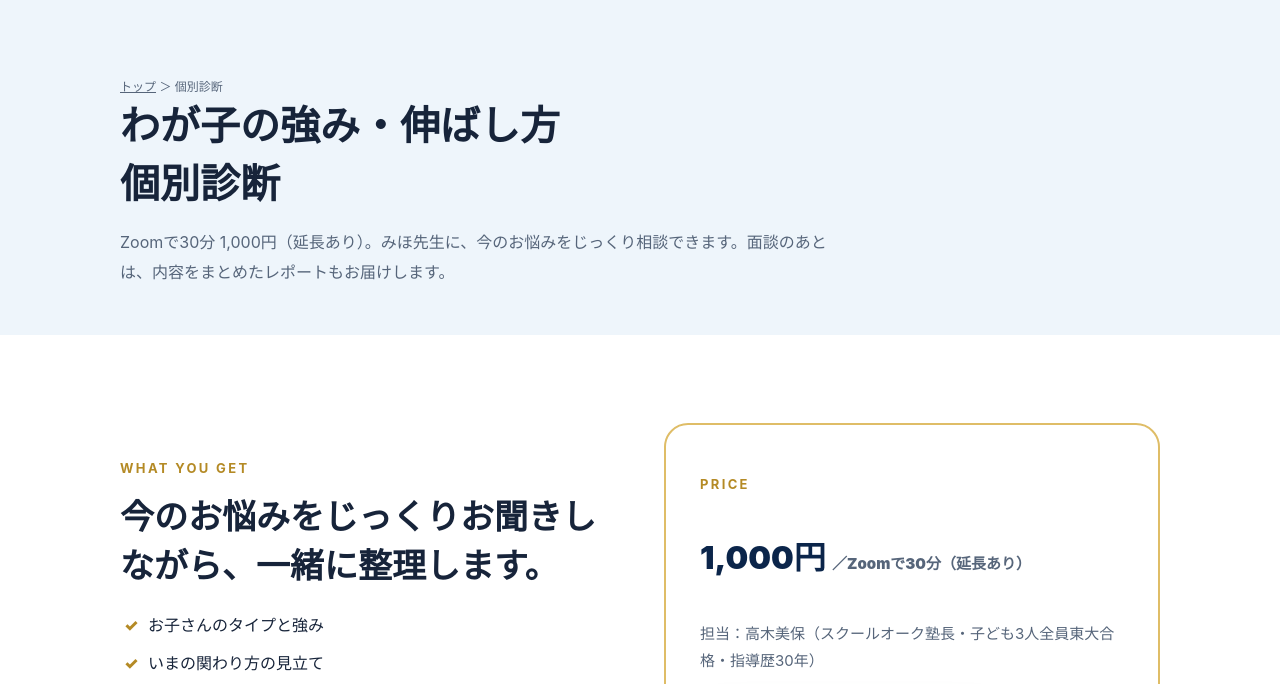
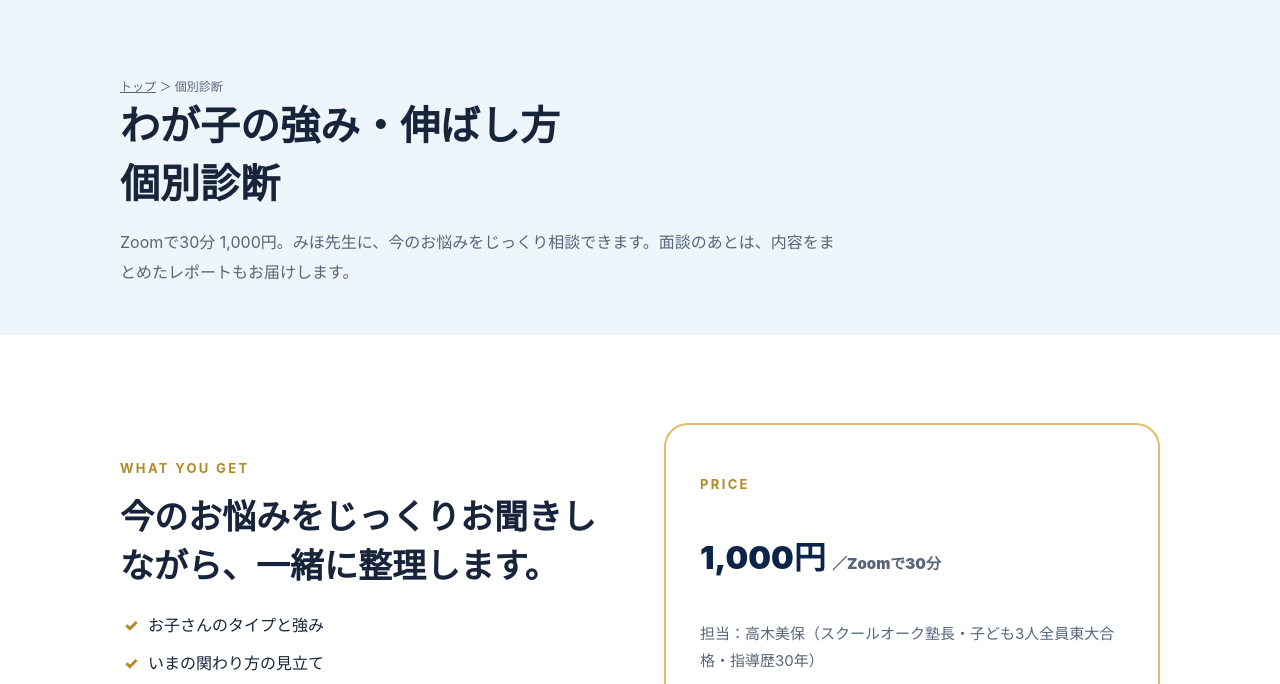
Before and after one commit to sattakagi-oak/parents_school, a website: page analysis/index.html in a window 1280 px wide. Shown: the part 67-751 px from the top of the page. Drawn offline with Linux system fonts and the light colour scheme.

Commit message:
HP: drop 延長あり and the extension FAQ from the 個別診断 page
Co-Authored-By: Claude Opus 5.5 <noreply@anthropic.com>

```diff
--- a/analysis/index.html
+++ b/analysis/index.html
@@ -4,12 +4,12 @@
 <meta charset="utf-8">
 <meta name="viewport" content="width=device-width,initial-scale=1,viewport-fit=cover">
 <title>わが子の強み・伸ばし方 個別診断（30分 1,000円）｜親の学習塾｜スクールオーク</title>
-<meta name="description" content="3人の子どもを東大に送り出した塾長・高木美保に、Zoomで30分、今のお悩みをじっくり相談できます。面談のあとは、わが家に合った関わり方をまとめたレポートもお届けします。1,000円（延長あり）。">
+<meta name="description" content="3人の子どもを東大に送り出した塾長・高木美保に、Zoomで30分、今のお悩みをじっくり相談できます。面談のあとは、わが家に合った関わり方をまとめたレポートもお届けします。1,000円。">
 <link rel="canonical" href="https://www.school-oak-m.jp/oya/analysis/">
 <meta property="og:type" content="website">
 <meta property="og:site_name" content="親の学習塾｜スクールオーク">
 <meta property="og:title" content="わが子の強み・伸ばし方 個別診断（30分 1,000円）｜親の学習塾｜スクールオーク">
-<meta property="og:description" content="3人の子どもを東大に送り出した塾長・高木美保に、Zoomで30分、今のお悩みをじっくり相談できます。面談のあとは、わが家に合った関わり方をまとめたレポートもお届けします。1,000円（延長あり）。">
+<meta property="og:description" content="3人の子どもを東大に送り出した塾長・高木美保に、Zoomで30分、今のお悩みをじっくり相談できます。面談のあとは、わが家に合った関わり方をまとめたレポートもお届けします。1,000円。">
 <meta property="og:url" content="https://www.school-oak-m.jp/oya/analysis/">
 <meta property="og:image" content="https://www.school-oak-m.jp/oya/images/ogp-thumbnail.png">
 <meta property="og:locale" content="ja_JP">
@@ -37,7 +37,7 @@ if (/(^|\.)school-oak-m\.jp$/.test(location.hostname)) {
   <div class="wrap">
     <p class="breadcrumb"><a href="../">トップ</a> ＞ 個別診断</p>
     <h1 class="mincho">わが子の強み・伸ばし方<br>個別診断</h1>
-    <p>Zoomで30分 1,000円（延長あり）。みほ先生に、今のお悩みをじっくり相談できます。面談のあとは、内容をまとめたレポートもお届けします。</p>
+    <p>Zoomで30分 1,000円。みほ先生に、今のお悩みをじっくり相談できます。面談のあとは、内容をまとめたレポートもお届けします。</p>
   </div>
 </section>
 
@@ -55,7 +55,7 @@ if (/(^|\.)school-oak-m\.jp$/.test(location.hostname)) {
     </div>
     <div class="offer">
       <p class="eyebrow">Price</p>
-      <p class="price">1,000円 <small>／Zoomで30分（延長あり）</small></p>
+      <p class="price">1,000円 <small>／Zoomで30分</small></p>
       <p style="color:var(--sub);font-size:15px">担当：高木美保（スクールオーク塾長・子ども3人全員東大合格・指導歴30年）</p>
       <div style="margin-top:20px"><a class="btn btn-line " data-line="analysis" data-cta="analysis-body1" href="https://lin.ee/Ph97ydn">LINEに登録して申し込む</a></div>
       <p class="cta-note">LINEで学年を選び、チェックリストに答えると、申し込み方法をご案内します。</p>
@@ -96,7 +96,6 @@ if (/(^|\.)school-oak-m\.jp$/.test(location.hostname)) {
     <details><summary>どんな学年の子どもが対象ですか？</summary><p>幼稚園・保育園から中学生以上まで、お子さんの年代に合わせてお話しします。</p></details>
     <details><summary>どのように受けますか？</summary><p>Zoomで行います。お申し込み後にみほ先生がLINEで直接ご連絡して日程を調整し、Zoomのリンクをお送りします。</p></details>
     <details><summary>勉強を教えてもらう場ですか？</summary><p>いいえ。教科を教える場ではなく、お子さんの強みと伸ばし方、親の関わり方を整理する時間です。</p></details>
-    <details><summary>30分で足りなかったら？</summary><p>延長もできます。ご相談の内容に合わせてご案内します。</p></details>
     <details><summary>すでに支払いました。どうすればいいですか？</summary><p>LINEで「申し込みました」とお送りください。まだLINEに登録していない方は、下のボタンから登録をお願いします。</p></details>
   </div>
 </section>
```
Also changed, not shown: site-src/pages/analysis.html (+3 -4 lines).
